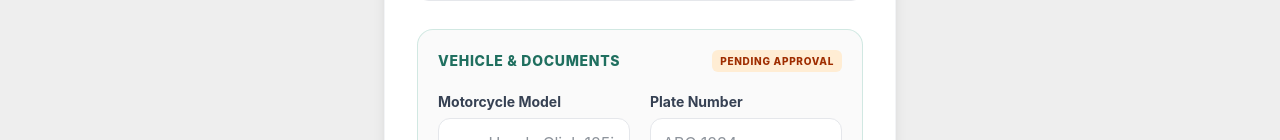
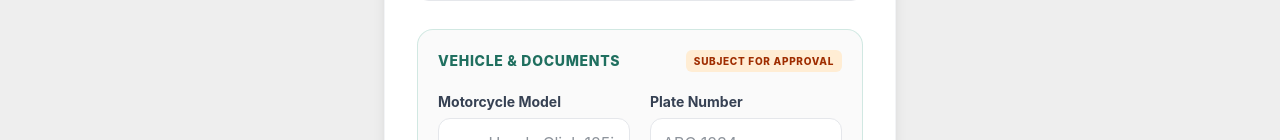
Before and after one commit to lepitenkevin/sakayisla, a React (Vite) app: page /register in a window 1280 px wide. Both pictures are taken after a click on the button "🛵 Rider". Shown: the part 625-765 px from the top of the page. Built offline with nearby package versions, Linux system fonts and the light colour scheme; no server answers.

Commit message:
added subject for approval on form rider

```diff
--- a/src/components/Register.jsx
+++ b/src/components/Register.jsx
@@ -158,7 +158,7 @@ const Register = () => {
                         <div className="bg-brand-light/30 p-5 rounded-2xl border border-brand/20 mt-2 space-y-5 animate-fade-in">
                             <h3 className="font-extrabold text-brand-dark text-sm uppercase tracking-wider flex items-center justify-between">
                                 <span>Vehicle & Documents</span>
-                                <span className="text-[10px] bg-orange-100 text-orange-800 px-2 py-1 rounded-md">Pending Approval</span>
+                                <span className="text-[10px] bg-orange-100 text-orange-800 px-2 py-1 rounded-md">Subject For Approval</span>
                             </h3>
 
                             <div className="grid grid-cols-1 md:grid-cols-2 gap-5">
```
